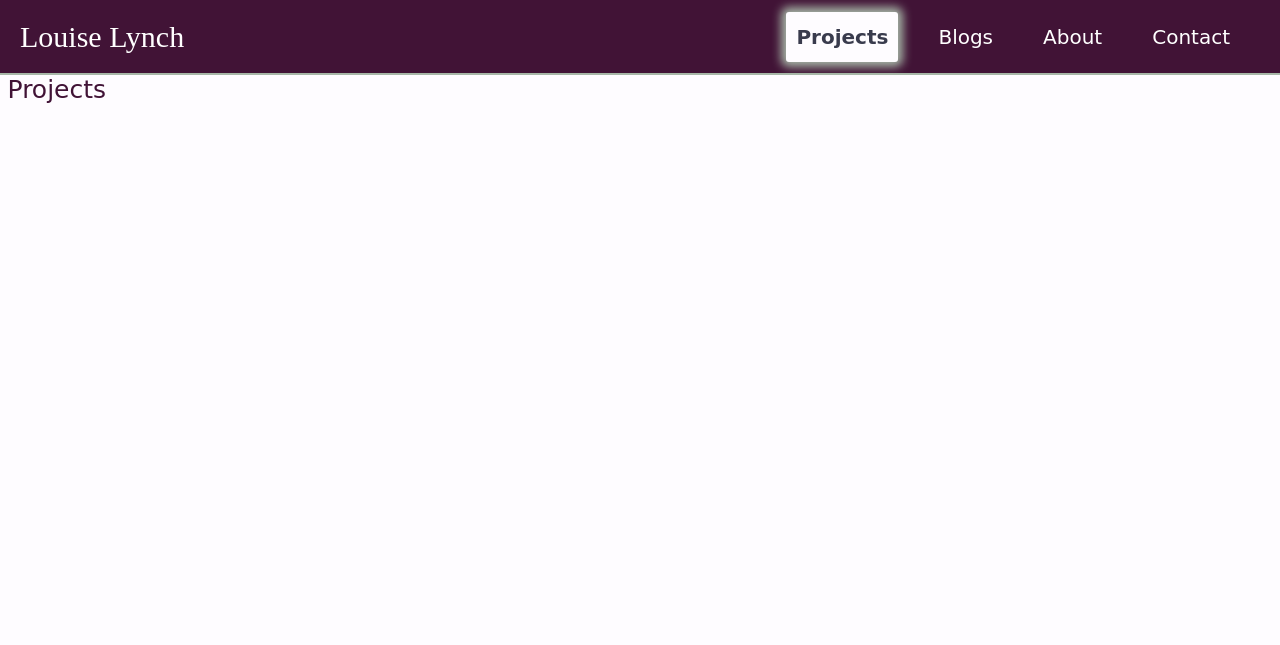
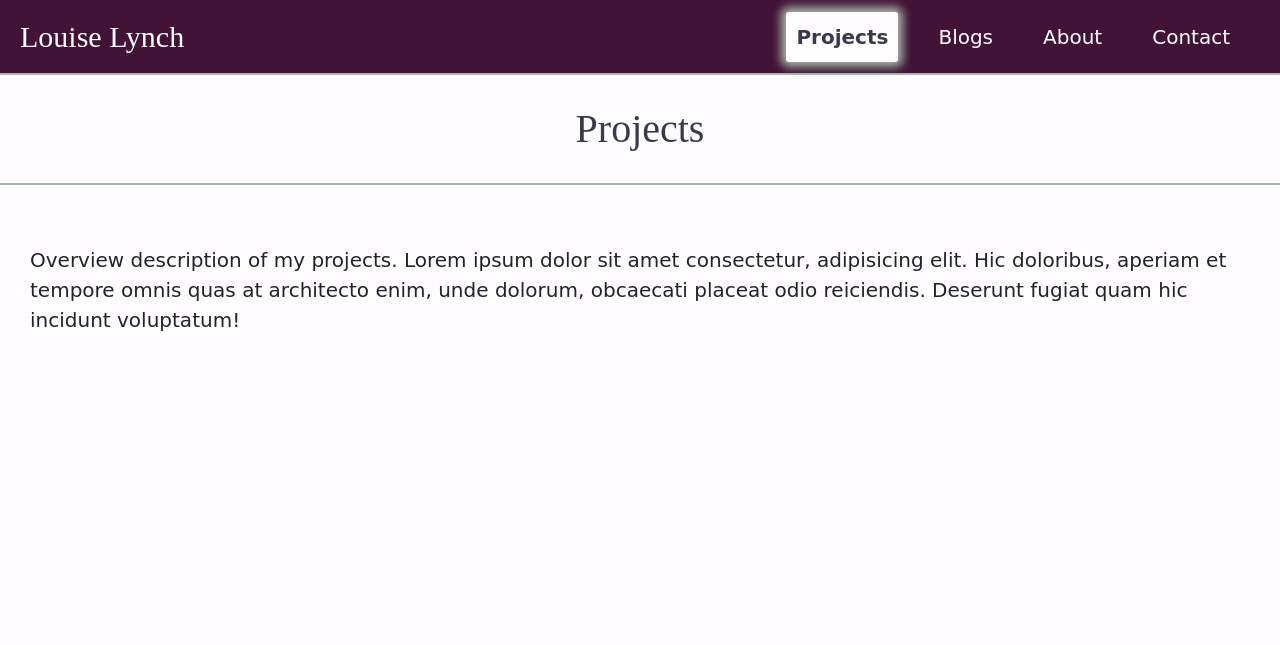
Before and after one commit to sam-timmins/l-lynch-blog, a Django app: page /projects/ in a window 1280 px wide. Shown: the top 645 px of the page. Run offline with Django 3.2, Linux system fonts and the light colour scheme; data that the repository does not hold is empty; some libraries are stand-ins or nearby versions; some web fonts are replaced.

Commit message:
Add basic content to template

```diff
--- a/projects/templates/projects/projects.html
+++ b/projects/templates/projects/projects.html
@@ -3,18 +3,55 @@
 {% load static %}
 
 {% block extra_css %}
-
+    <link rel="stylesheet" href="{% static 'css/projects.css' %}">
 {% endblock %}
 
 {% block title %}
-Projects
+    Projects
 {% endblock %}
 
+{% block header %}
+    <div class="col-12">
+        <h1
+            class="text-lg text-dark-blue text-header header-text text-center mb-5 py-5 letter-spacing2 border-bottom-olive">
+            Projects
+        </h1>
+
+        <p class="text-dark-green p-3 p-md-5 text-sm text-center text-lg-start">
+            Overview description of my projects. Lorem ipsum dolor sit amet consectetur, adipisicing elit. Hic doloribus,
+            aperiam et
+            tempore omnis quas at architecto enim, unde dolorum, obcaecati placeat odio reiciendis. Deserunt fugiat quam hic
+            incidunt voluptatum!
+        </p>
+    </div>
+{% endblock %}
 
 {% block content %}
 
-    <section class="container-fluid">
-       <h1 class="text-purple">Projects</h1>
+    <section class="container my-5">
+        <div class="row">
+
+            {% for project in all_projects|dictsort:"name" %}
+                <div class="col-12 col-md-6 col-lg-4">
+                    <div class="card my-3 p-0 position-relative">
+                        <a href="#" class="text-decoration-none text-purple">
+                            <h5 class="background-olive w-100 text-md p-3 m-0 text-purple text-center">{{ project.name|title }}
+                            </h5>
+                            <div class="card-body">
+                                {% if project.description %}
+                                <p class="text-sm">{{ project.description|safe|truncatechars_html:50 }}</p>
+                                {% endif %}
+                                <p class="position-absolute bottom-0 left-0">Blogs<span class="badge bg-secondary ms-3">4</span>
+                                </p>
+                            </div>
+
+                        </a>
+                    </div>
+                </div>
+            {% endfor %}
+
+        </div>
+
     </section>
 
 {% endblock %}
```
